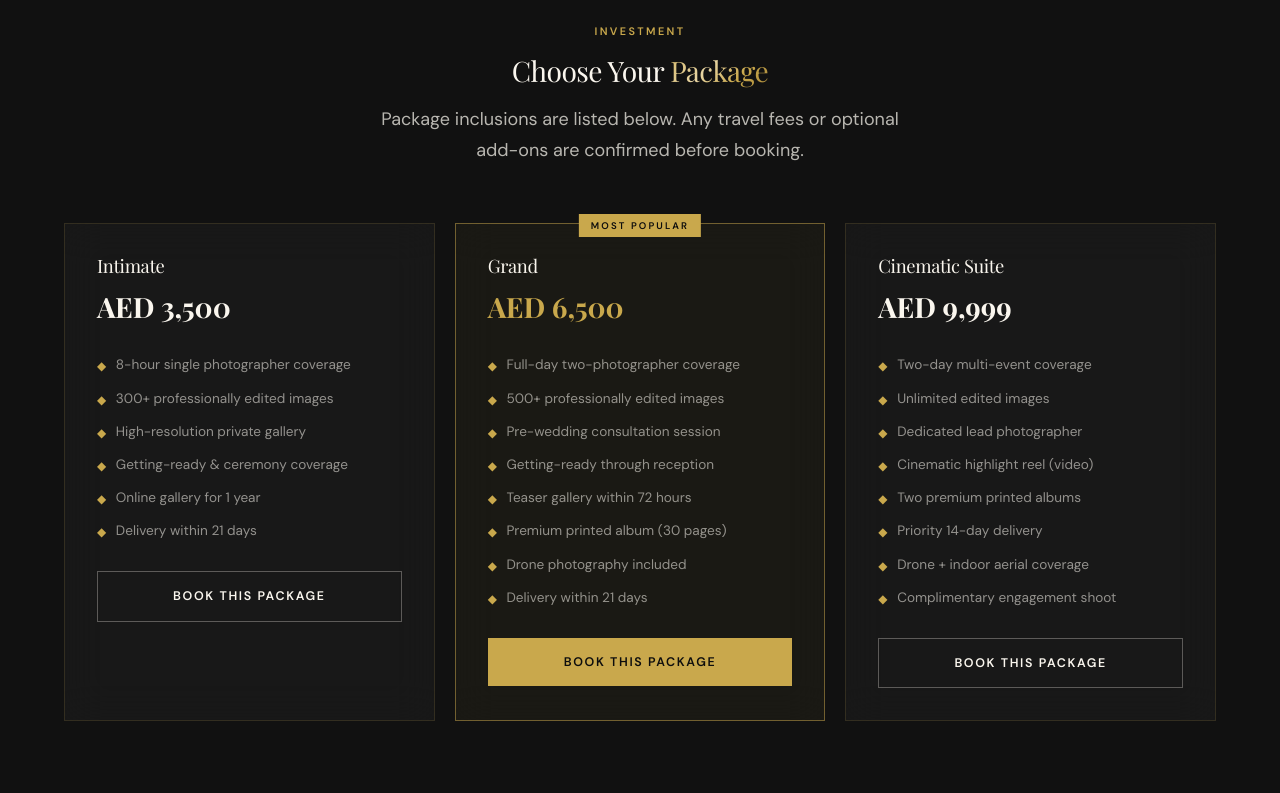
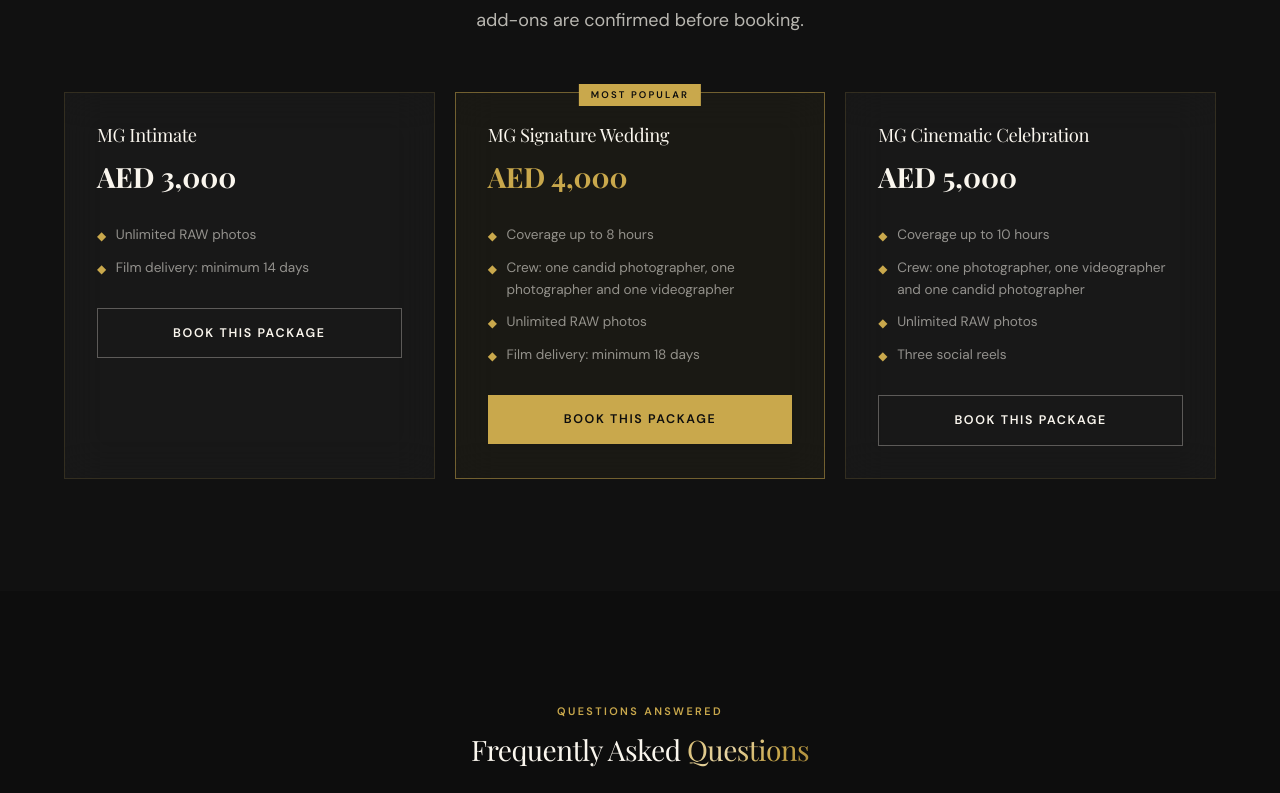
Before and after one commit to mgphotographyglobal/mgphotographyglobal, a Next.js app: page /wedding-photography-dubai in a window 1280 px wide. Shown: the part 4687-5480 px from the top of the page. Built offline with nearby package versions, Linux system fonts and the light colour scheme; a web font is replaced by a local one.

Commit message:
Update Dubai wedding packages

```diff
--- a/app/wedding-photography-dubai/page.tsx
+++ b/app/wedding-photography-dubai/page.tsx
@@ -4,7 +4,7 @@ import type { Metadata } from "next";
 
 const baseMetadata: Metadata = {
   title: "Wedding Photography Dubai | MG Photography UAE",
-  description: "Cinematic wedding photography in Dubai specializing in Indian & destination weddings. Fast delivery, available UAE-wide.",
+  description: "Wedding photography and videography packages in Dubai, with coverage options for intimate ceremonies and larger celebrations.",
   keywords: ["wedding photography Dubai", "wedding photographer Dubai", "Indian wedding photographer Dubai", "luxury wedding photography Dubai"],
   alternates: { canonical: "https://mgphotographyglobal.com/wedding-photography-dubai/" },
 };
@@ -24,53 +24,39 @@ From intimate Nikah ceremonies to multi-day Hindu wedding celebrations, we under
     title: "Why Dubai Couples Choose MG Photography for Their Wedding",
     points: [
       "Specialist expertise in Indian, South Asian & multicultural weddings in Dubai",
-      "Two-photographer teams available for comprehensive coverage",
-      "Cinematic videography add-on available on request",
+      "Photography and videography crew options listed clearly by package",
       "Pre-wedding consultation to map every critical moment",
       "Natural, authentic style — no forced poses or stiff formality",
-      "Premium color grading and retouching on every delivered image",
-      "Drone photography available for venue overviews and arrival shots",
+      "Coverage options for ceremonies and celebrations lasting up to 10 hours",
     ],
   },
   packages: [
     {
-      name: "Intimate",
-      price: "AED 3,500",
+      name: "MG Intimate",
+      price: "AED 3,000",
       features: [
-        "8-hour single photographer coverage",
-        "300+ professionally edited images",
-        "High-resolution private gallery",
-        "Getting-ready & ceremony coverage",
-        "Online gallery for 1 year",
-        "Delivery within 21 days",
+        "Unlimited RAW photos",
+        "Film delivery: minimum 14 days",
       ],
     },
     {
-      name: "Grand",
-      price: "AED 6,500",
+      name: "MG Signature Wedding",
+      price: "AED 4,000",
       features: [
-        "Full-day two-photographer coverage",
-        "500+ professionally edited images",
-        "Pre-wedding consultation session",
-        "Getting-ready through reception",
-        "Teaser gallery within 72 hours",
-        "Premium printed album (30 pages)",
-        "Drone photography included",
-        "Delivery within 21 days",
+        "Coverage up to 8 hours",
+        "Crew: one candid photographer, one photographer and one videographer",
+        "Unlimited RAW photos",
+        "Film delivery: minimum 18 days",
       ],
     },
     {
-      name: "Cinematic Suite",
-      price: "AED 9,999",
+      name: "MG Cinematic Celebration",
+      price: "AED 5,000",
       features: [
-        "Two-day multi-event coverage",
-        "Unlimited edited images",
-        "Dedicated lead photographer",
-        "Cinematic highlight reel (video)",
-        "Two premium printed albums",
-        "Priority 14-day delivery",
-        "Drone + indoor aerial coverage",
-        "Complimentary engagement shoot",
+        "Coverage up to 10 hours",
+        "Crew: one photographer, one videographer and one candid photographer",
+        "Unlimited RAW photos",
+        "Three social reels",
       ],
     },
   ],
@@ -79,7 +65,7 @@ From intimate Nikah ceremonies to multi-day Hindu wedding celebrations, we under
     { q: "How far in advance should we book?", a: "For popular dates (especially weekends in October–February), we recommend booking 6–12 months in advance. For off-peak dates, 3–4 months is usually sufficient." },
     { q: "Can we do an engagement or pre-wedding shoot?", a: "Yes! A pre-wedding shoot is the perfect way to get comfortable with us before the big day. We offer stunning locations across Dubai — from the desert to Burj Khalifa views to urban luxury settings." },
     { q: "What happens if you're unavailable on our date?", a: "In the rare event of an emergency, we have a trusted network of equally qualified photographers. We always ensure your day is covered and will notify you with ample time." },
-    { q: "Do you offer videography?", a: "Yes, we offer cinematic videography as an add-on to our wedding packages. A highlight reel and full-ceremony edit are available. Contact us for combined photo + video bundle pricing." },
+    { q: "Do your wedding packages include videography?", a: "The MG Signature Wedding and MG Cinematic Celebration packages include a videographer. The package details above show the crew and coverage included in each option." },
   ],
   ctaText: "Let's Create Your Cinematic Love Story.",
   keywords: ["wedding photography Dubai", "Indian wedding photographer Dubai"],
```
